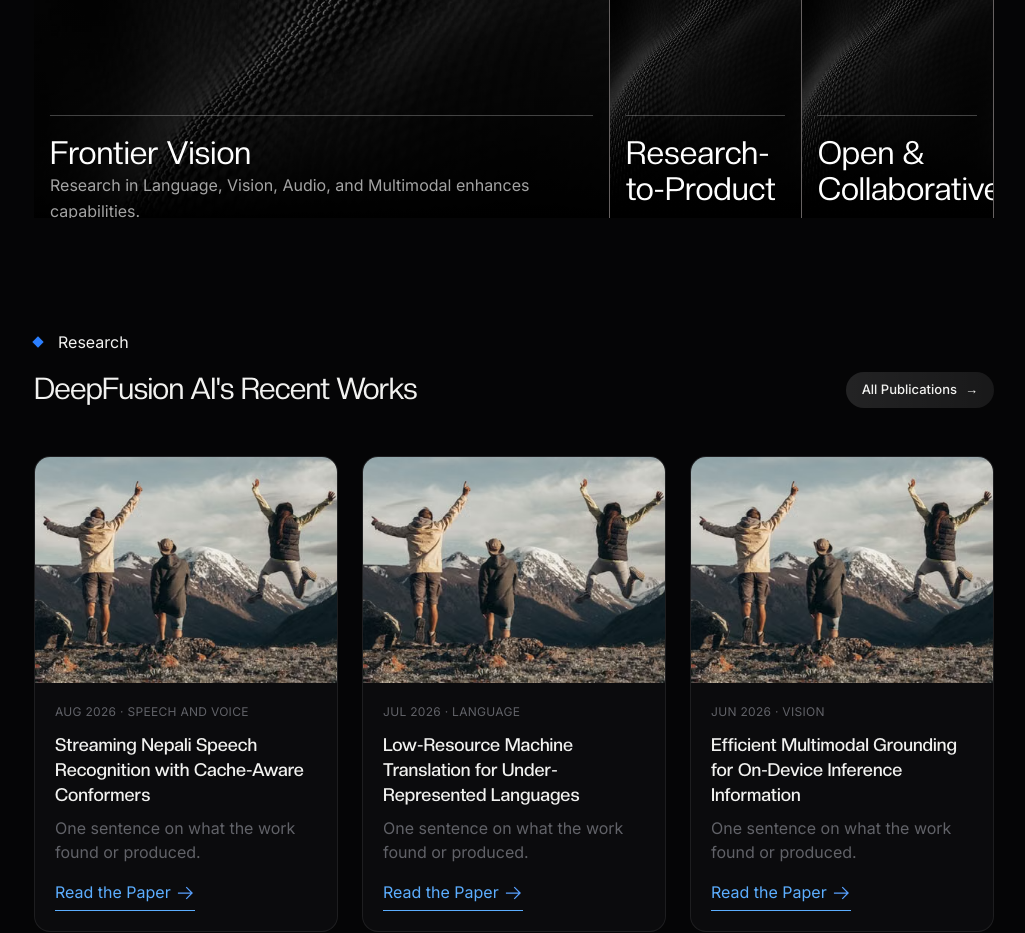
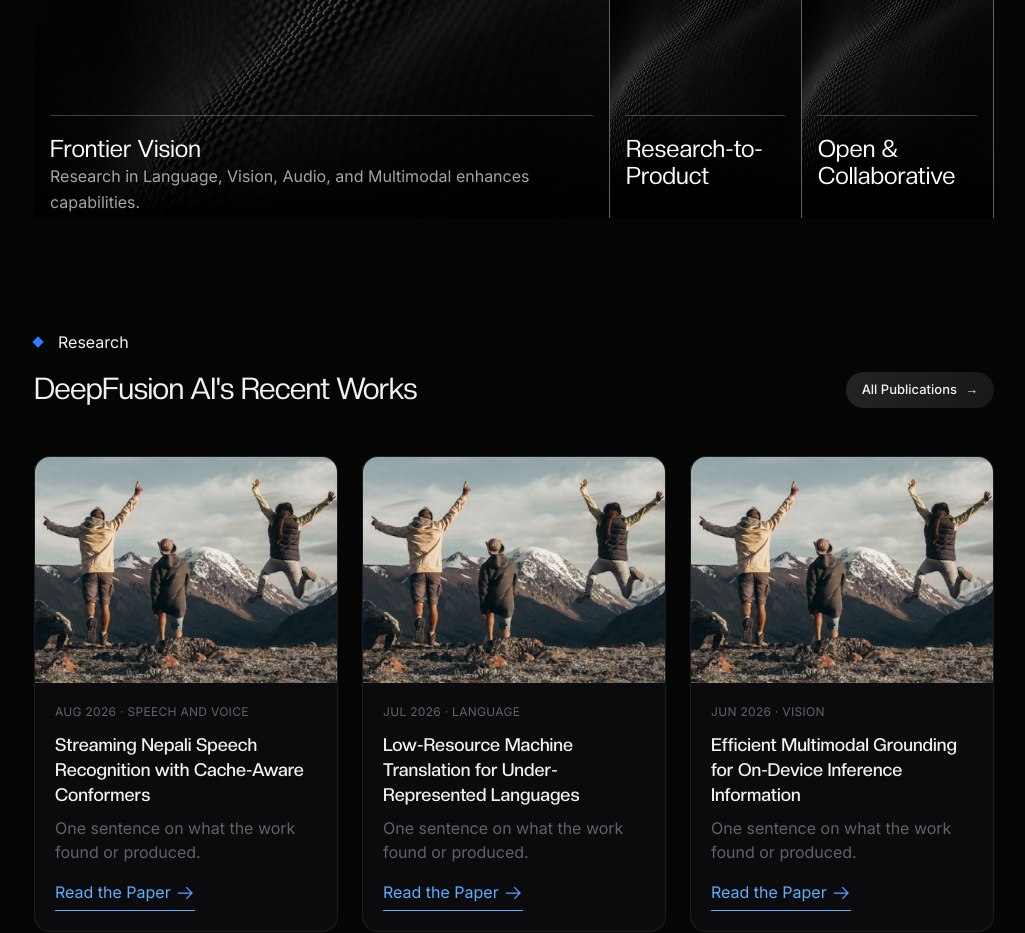
Before and after one commit to alish982/defusion, a Next.js app: page / in a window 1280 px wide. Shown: the part 2780-3713 px from the top of the page, without its empty margins (126-1151 px from the left). Built offline with nearby package versions, Linux system fonts and the light colour scheme.

Commit message:
changes in text sizes in responsive design

```diff
--- a/components/About/whyDeepFusioin.tsx
+++ b/components/About/whyDeepFusioin.tsx
@@ -33,7 +33,7 @@ function PillarCard({
       <div className="absolute inset-x-0 bottom-0 px-4">
         <div className="h-[102px] shadow-[0_-0.3px_0_theme(colors.neutral.300)]">
           <div className="py-5">
-            <p className="text-[24px] md:text-[32px] font-normal font-creato text-white leading-[1.1] transition-opacity duration-[900ms] ease-in-out">
+            <p className="text-[24px] lg:text-[24px] font-normal font-creato text-white leading-[1.1] transition-opacity duration-[900ms] ease-in-out">
               {title}
             </p>
             <p
```
